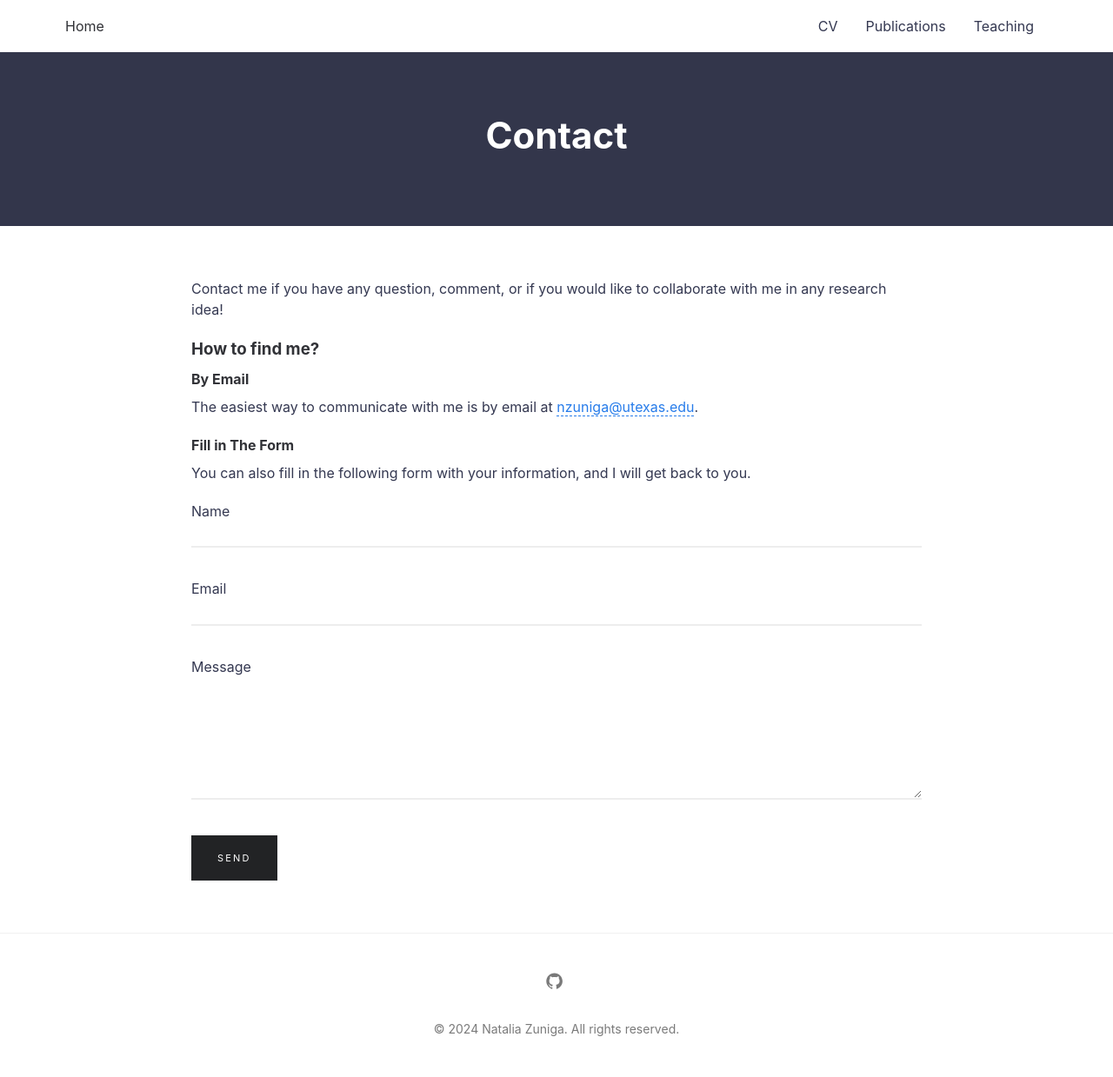
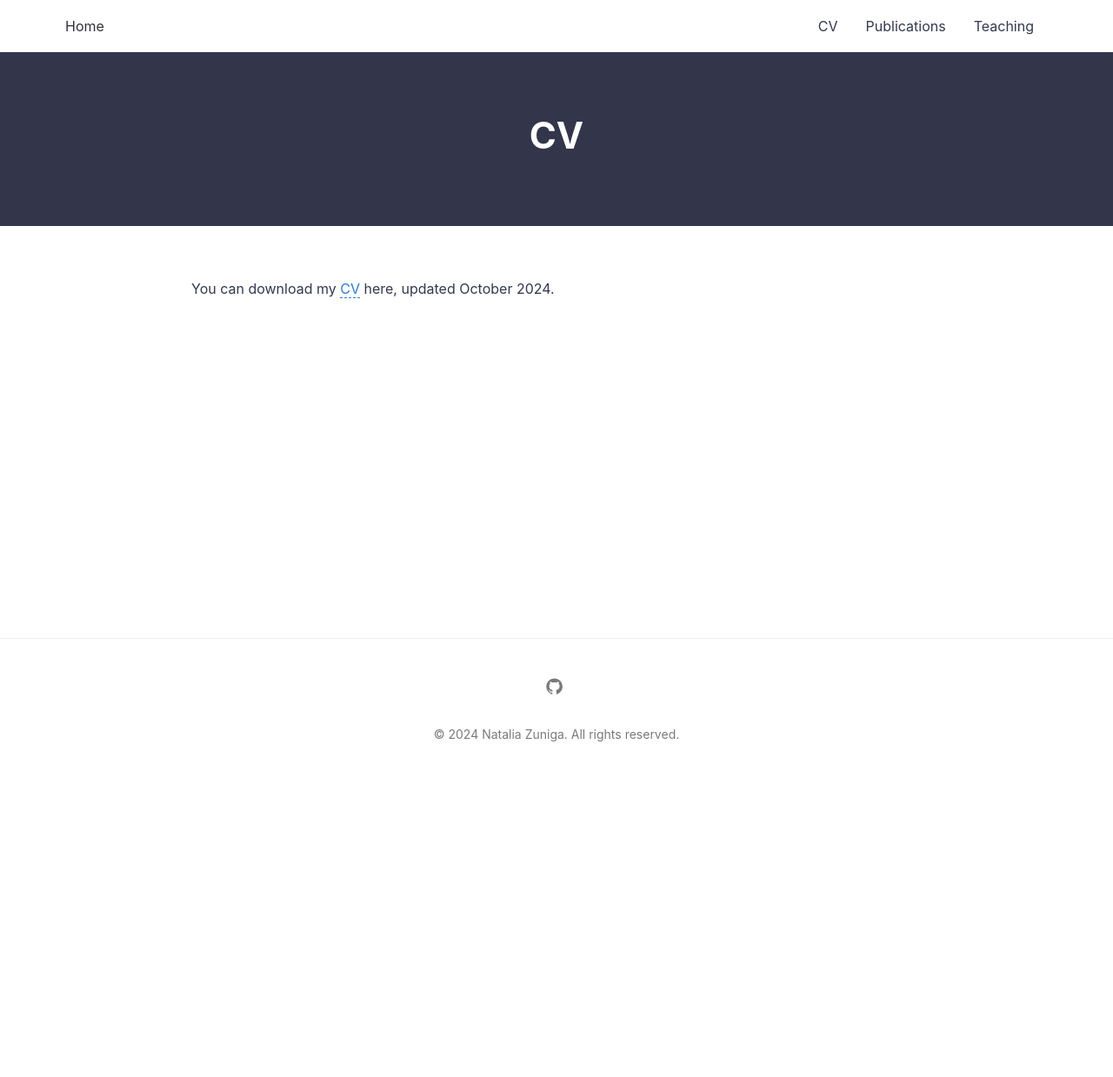
Before and after one commit to nzunigag/nzunigag.github.io, a Jekyll site: the page built from cv.md, in a window 1280 px wide. Shown: the whole page at 87% size. Built offline with Jekyll 4.4.1, drawn with Linux system fonts in a browser that asks for light colours; after the commit the page ends 900 px from its top, so only the background shows below that.

Commit message:
Update cv.md

```diff
--- a/cv.md
+++ b/cv.md
@@ -1,19 +1,8 @@
 ---
 layout: page
-title: Contact
-permalink: /contact/
+title: CV
+permalink: /cv/
 ---
 
-Contact me if you have any question, comment, or if you would like to collaborate with me in any research idea!
 
-### How to find me?
-
-#### By Email
-The easiest way to communicate with me is by email at [nzuniga@utexas.edu](mailto:{{site.email}}).
-
-#### Fill in The Form
-You can also fill in the following form with your information, and I will get back to you.
-
-{% include form.html %}
-
-{% include modal.html %}
+You can download my [CV](/downloads/Natalia_ZunigaGarcia_CV_2024.pdf) here, updated October 2024.
```
